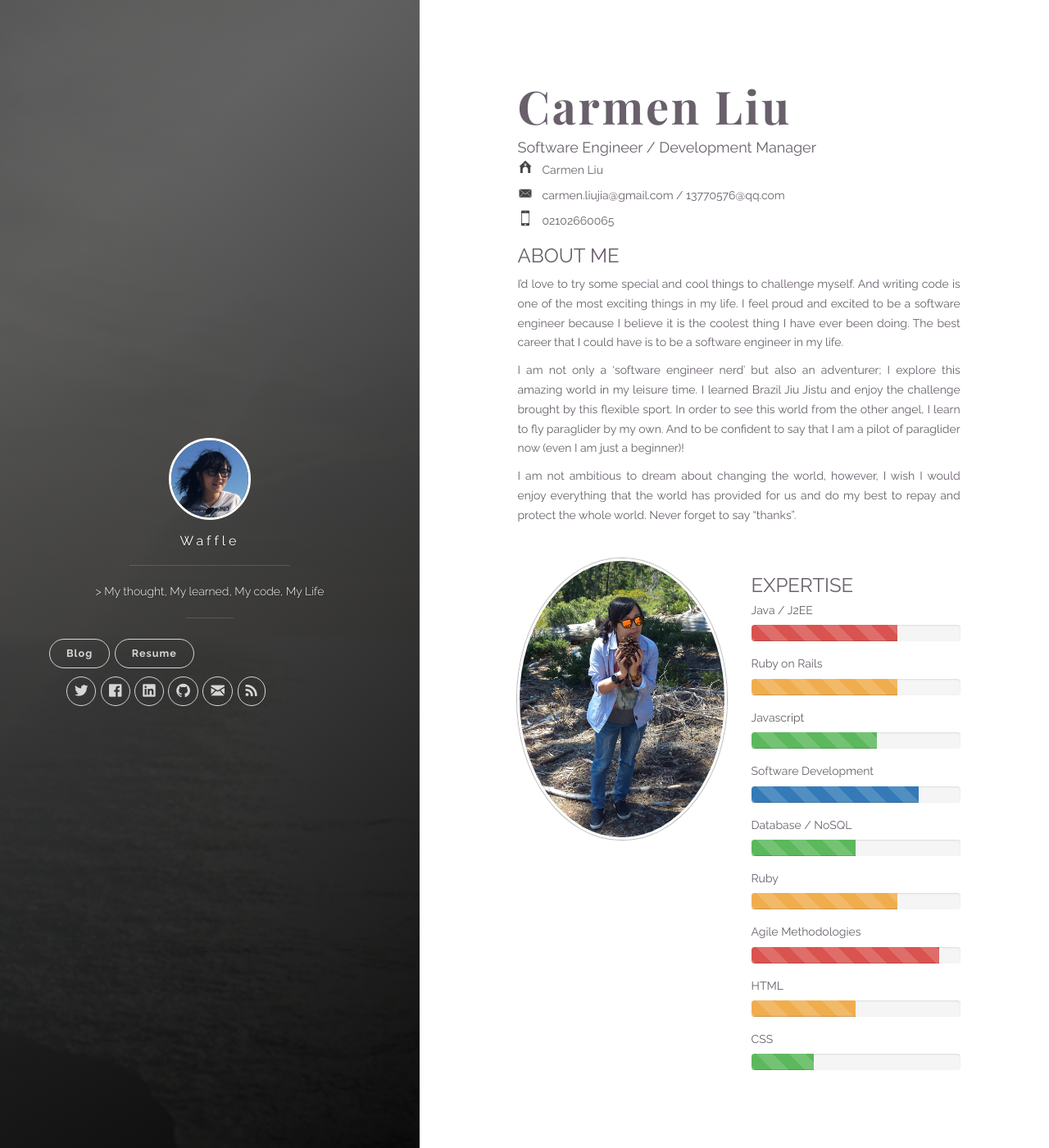
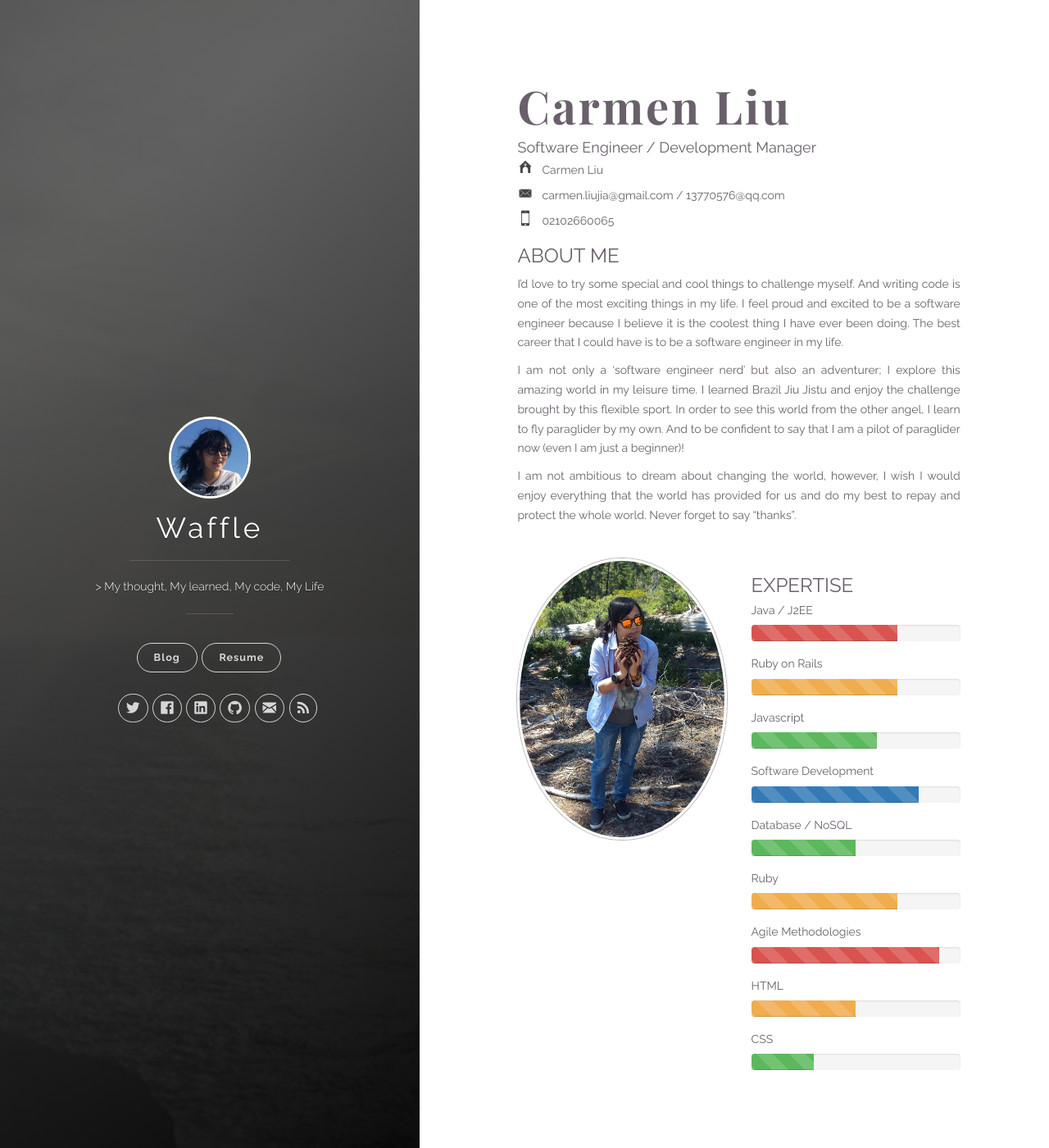
Before and after one commit to carmen0208/carmen0208.github.io, a Jekyll site: the page built from resume.html, in a window 1280 px wide and 1400 px high. Shown: the whole window at 82% size. Built offline with Jekyll 4.4.1, drawn with Linux system fonts in a browser that asks for light colours; nearby versions of some CDN libraries.

Commit message:
fix the style problem of resume

```diff
--- a/resume.html
+++ b/resume.html
@@ -6,6 +6,16 @@ layout: default
   <link rel="stylesheet" href="../css/bootstrap.min.css" media="screen" />
   <link rel="stylesheet" href="../css/resume.css" media="screen" />
   <link rel="stylesheet" href="../css/font-awesome-4.6.3/css/font-awesome.min.css" media="screen" />
+  <style>
+    nav {
+      display: inline-block;
+    }
+    .panel-title {
+    margin: 0 0 5px 0;
+    font-size: 2.5em;
+    letter-spacing: 4px;
+  }
+  </style>
 
   <!-- Start wrapper as cross-portfolio -->
   <div id="cross-portfolio" class="cross-portfolio modify">
```
